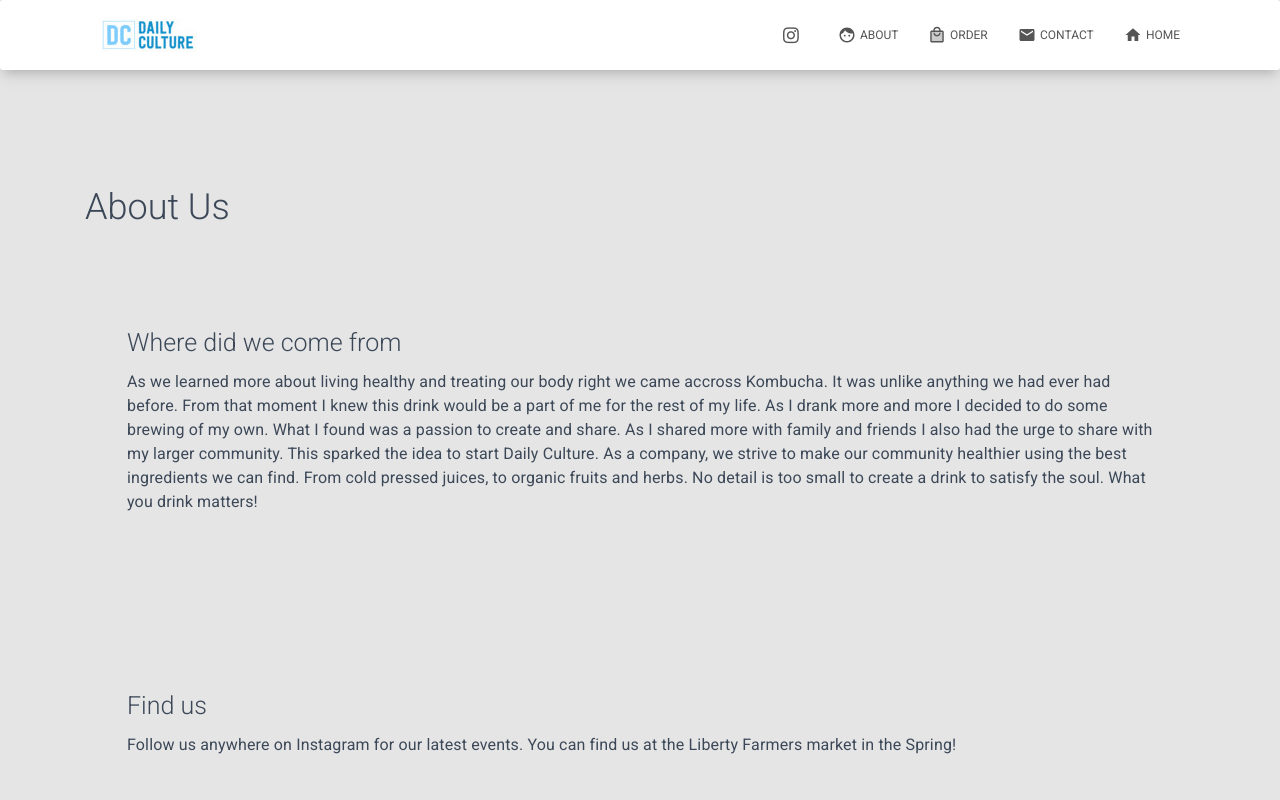
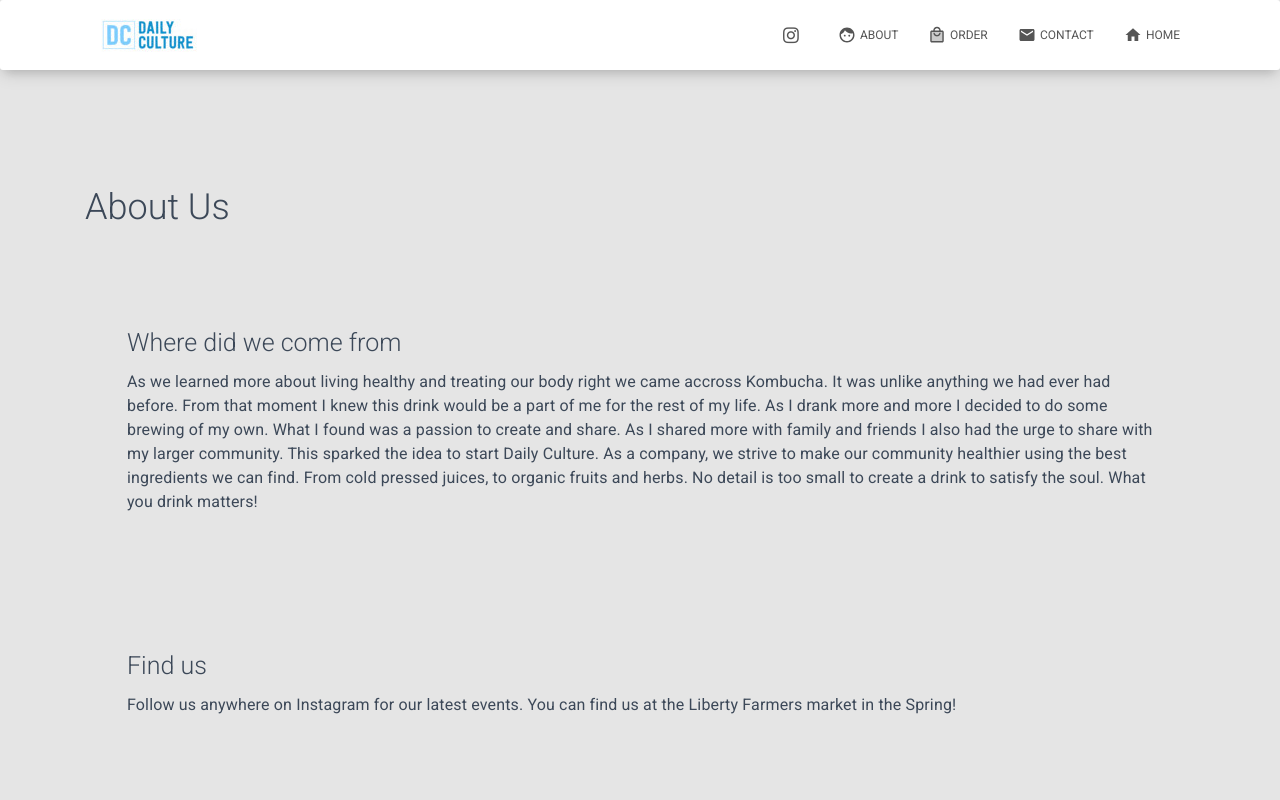
Before and after one commit to ETS-ReactNative5/DailyCulture, a Next.js app: page /about in a window 1280 px wide. Shown: the top 800 px of the page. Built offline with nearby package versions, Linux system fonts and the light colour scheme; no server answers.

Commit message:
removed extra bottom margin

```diff
--- a/styles/jss/nextjs-material-kit/pages/componentsSections/typographyStyle.js
+++ b/styles/jss/nextjs-material-kit/pages/componentsSections/typographyStyle.js
@@ -19,7 +19,7 @@ const typographyStyle = {
   },
   typo: {
     padding: '5%',
-    marginBottom: '40px',
+    // marginBottom: '40px',
     position: 'relative',
     width: '100%',
   },
```
